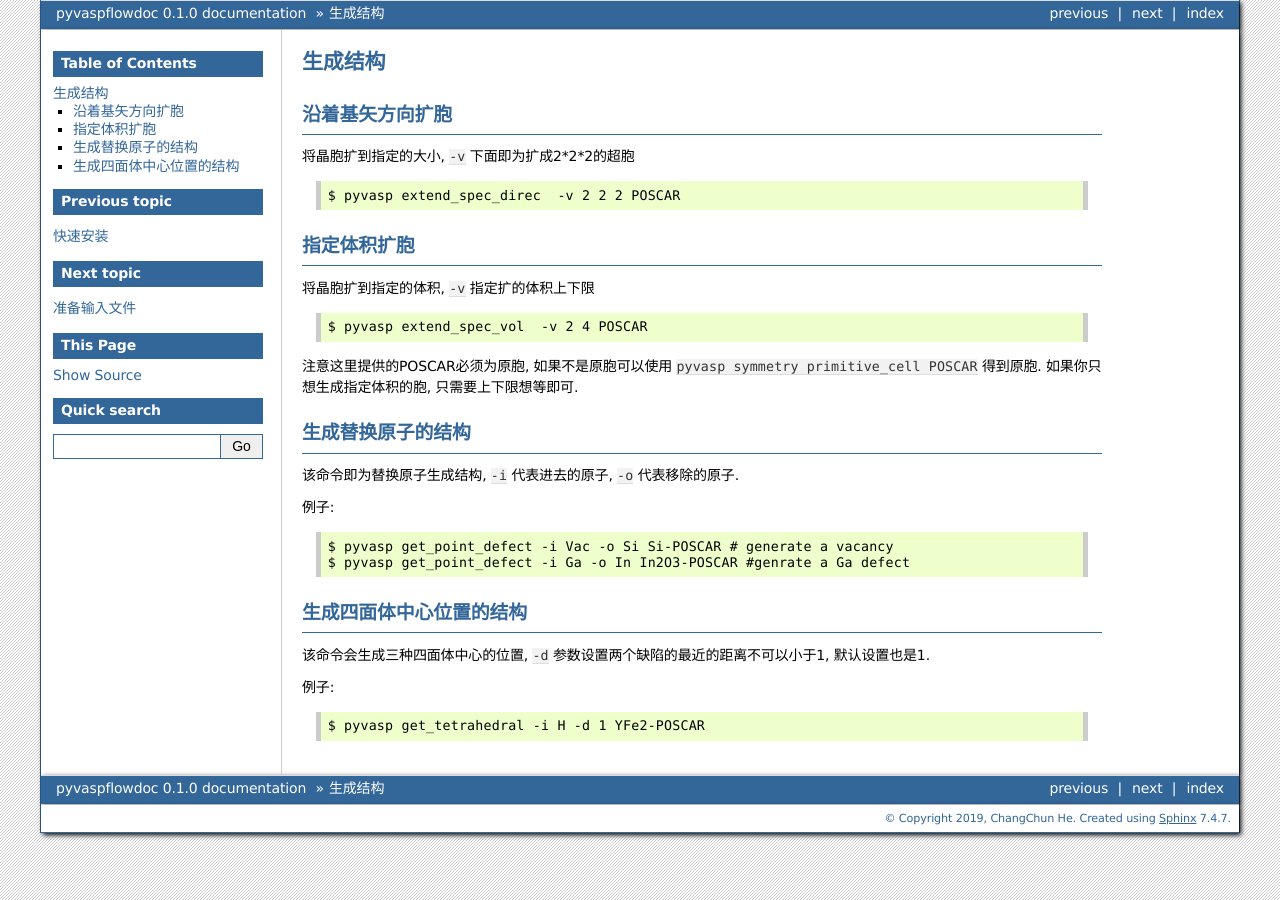
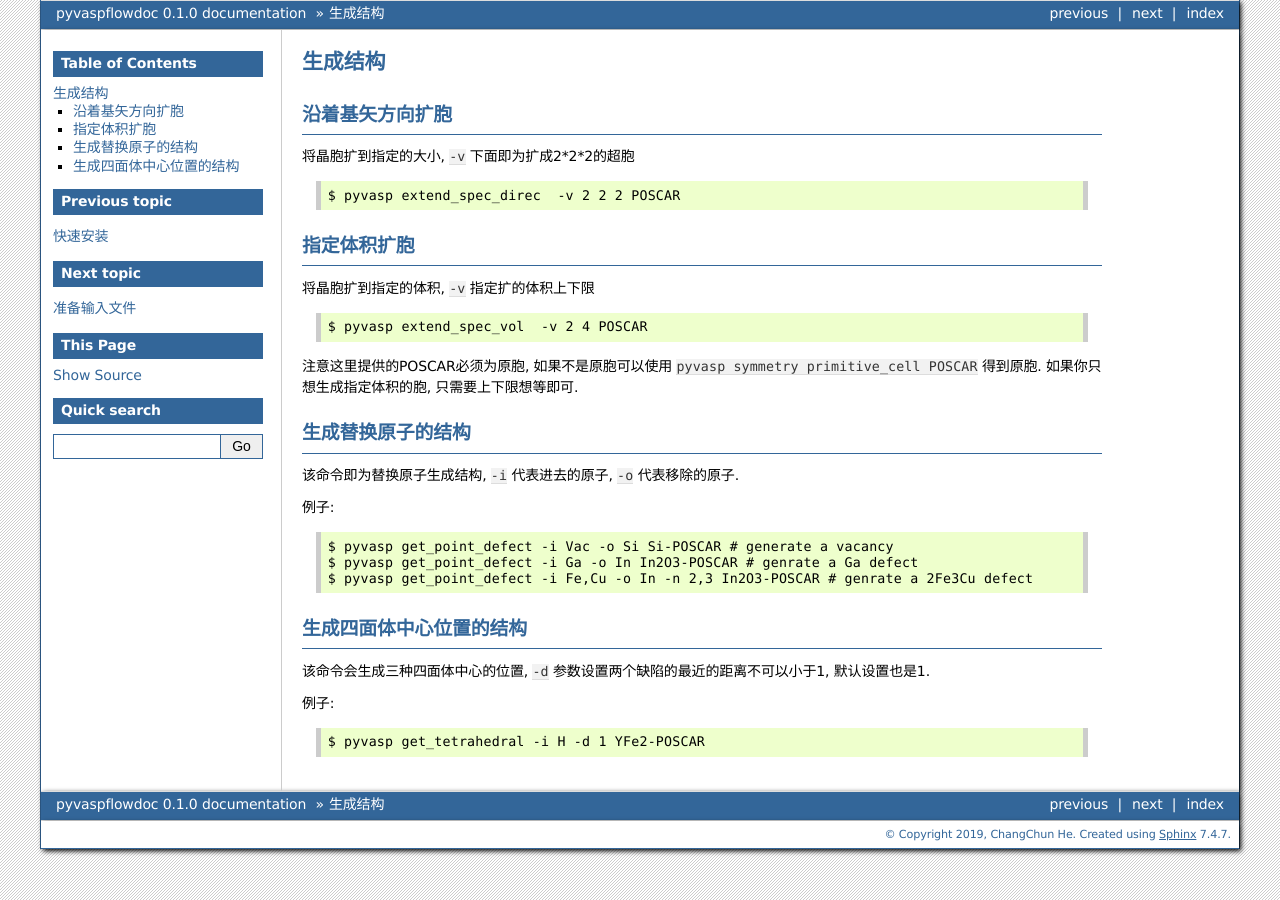
Before and after one commit to ChangChunHe/pyvaspflow, a Sphinx documentation site: the page built from docs/source/gen_str.rst, in a window 1280 px wide. Built offline with Sphinx 7.4.7, drawn with Linux system fonts in a browser that asks for light colours.

Commit message:
add an example

```diff
--- a/docs/source/gen_str.rst
+++ b/docs/source/gen_str.rst
@@ -31,7 +31,9 @@
 例子::
 
     $ pyvasp get_point_defect -i Vac -o Si Si-POSCAR # generate a vacancy
-    $ pyvasp get_point_defect -i Ga -o In In2O3-POSCAR #genrate a Ga defect
+    $ pyvasp get_point_defect -i Ga -o In In2O3-POSCAR # genrate a Ga defect
+    $ pyvasp get_point_defect -i Fe,Cu -o In -n 2,3 In2O3-POSCAR # genrate a 2Fe3Cu defect
+
 
 
 
```
